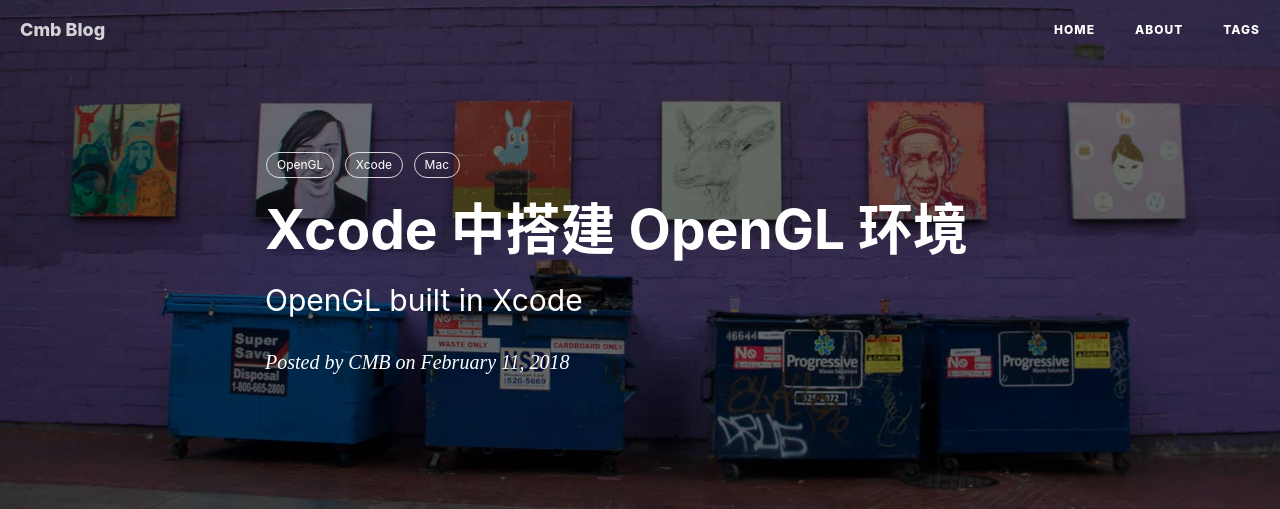
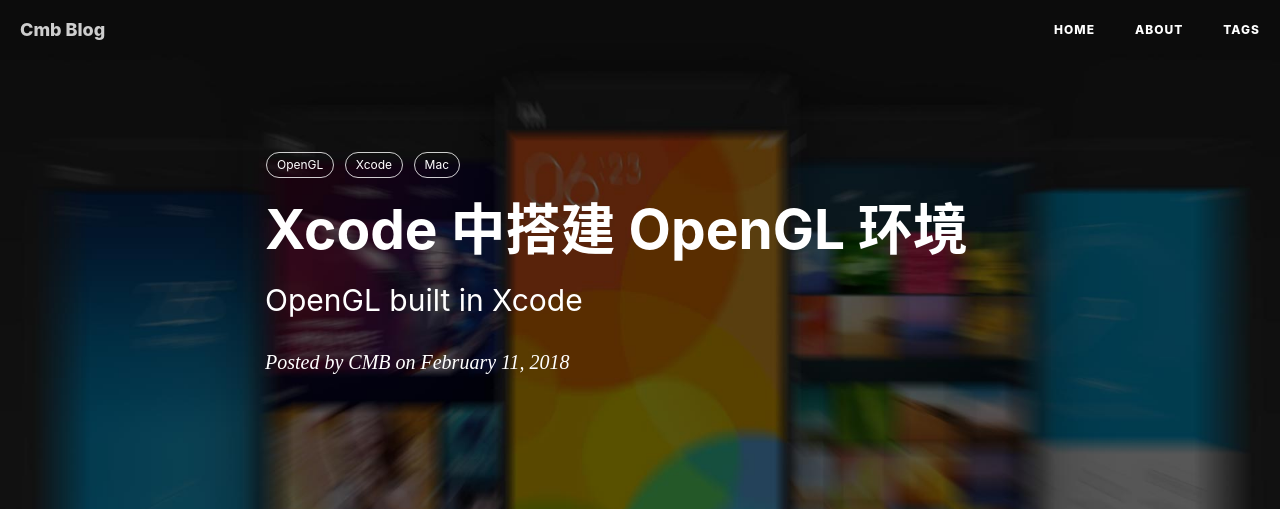
Before and after one commit to chenmingbiao/chenmingbiao.github.io, a Jekyll site: the page built from _posts/2018-02-11-opengl-built-in-xcode.markdown, in a window 1280 px wide. Shown: the top 509 px of the page. Built offline with Jekyll 4.4.1, drawn with Linux system fonts in a browser that asks for light colours; nearby versions of some CDN libraries; comment, search, counter and statistics services are not loaded.

Commit message:
[Feature] add 2018-02-11-opengl-built-in-xcode

```diff
--- a/_posts/2018-02-11-opengl-built-in-xcode.markdown
+++ b/_posts/2018-02-11-opengl-built-in-xcode.markdown
@@ -3,7 +3,7 @@ layout:     post
 title:      "Xcode 中搭建 OpenGL 环境"
 subtitle:   "OpenGL built in Xcode"
 date:       2018-02-11
-header-img: "img/home-bg-art.jpg"
+header-img: "img/post-bg-miui-ux.jpg"
 author:     "CMB"
 tags:
     - OpenGL
```
